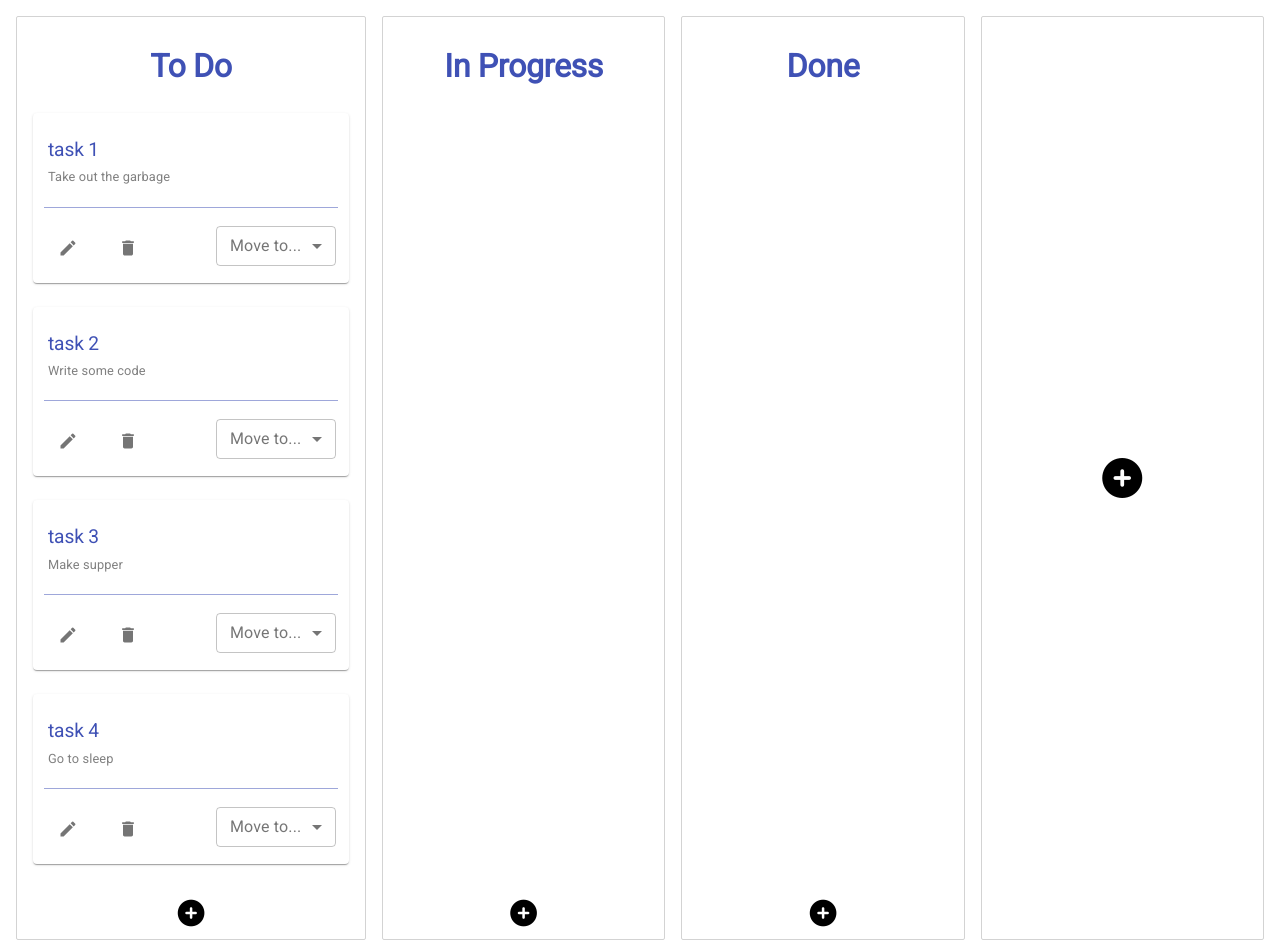
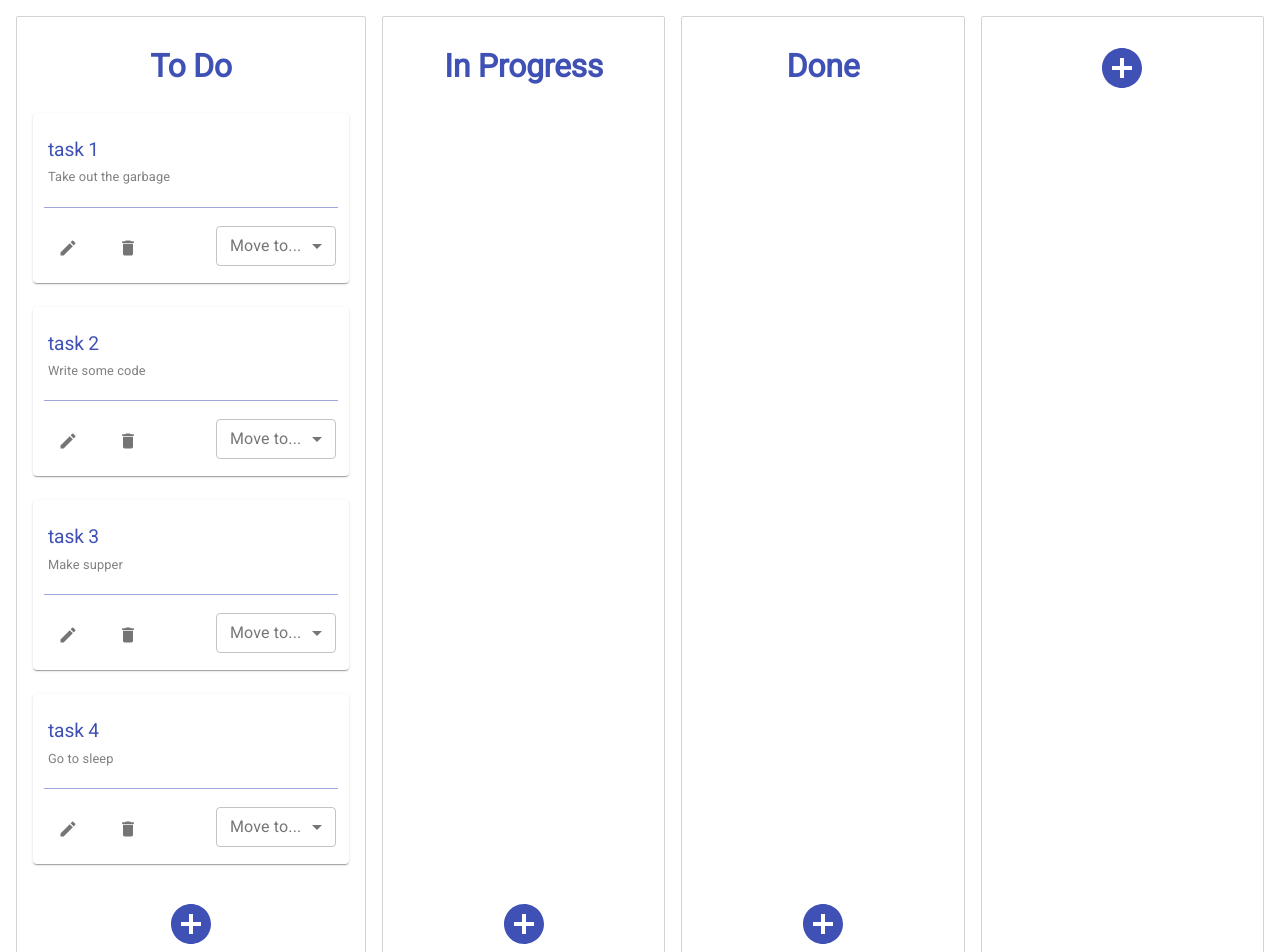
Before and after one commit to notayogilee/Luana-and-Lee-Task-Board, a React (Create React App) app: page / in a window 1280 px wide. Shown: the top 952 px of the page. Built offline with nearby package versions, Linux system fonts and the light colour scheme; the HTML template or start-up script is replaced by a standard one.

Commit message:
column title styled

```diff
--- a/src/components/Column.js
+++ b/src/components/Column.js
@@ -5,9 +5,12 @@ import { Droppable, Draggable } from 'react-beautiful-dnd';
 // import TaskCard from '../components/TaskCard';
 import {
   Typography,
+  IconButton
 } from '@material-ui/core';
 import './Column.css';
 import MainCard from '../components/MainCard';
+
+import AddCircleIcon from '@material-ui/icons/AddCircle';
 
 const Container = styled.div`
 postion: relative;
@@ -131,9 +134,19 @@ const Column = ({ column, index, tasks, columns, columnOrder, createNewTask, del
             </Droppable>
 
             <div className="newTask">
-              <button className="addTask" onClick={(() => {
+              <IconButton
+                aria-label="addTask"
+                className="addTask"
+                onClick={(() => { setAddTask(true); })}
+              >
+                <AddCircleIcon
+                  color="primary"
+                  style={{ fontSize: "2em"}}
+                />
+              </IconButton>
+              {/* <button className="addTask" onClick={(() => {
                 setAddTask(true);
-              })}><i className="fas fa-plus-circle fa-2x"></i></button>
+              })}><i className="fas fa-plus-circle fa-2x"></i></button> */}
             </div>
 
 
@@ -160,7 +173,22 @@ const Column = ({ column, index, tasks, columns, columnOrder, createNewTask, del
                   <button onClick={() => setAddColumn(false)}><i className="fas fa-times"></i></button>
                 </form>
               }
-              <button className="addColumn" onClick={() => setAddColumn(true)}><i className="fas fa-plus-circle fa-3x"></i></button>
+
+              {!addColumn &&
+                <div style={{marginTop: '15px'}}>
+                  <IconButton
+                    aria-label="addColumn"
+                    className="addColumn"
+                    onClick={() => setAddColumn(true)}
+                  >
+                    <AddCircleIcon
+                      color="primary"
+                      style={{ fontSize: "2em"}}
+                    />
+                  </IconButton>
+                </div>
+              }
+              {/* <button className="addColumn" onClick={() => setAddColumn(true)}><i className="fas fa-plus-circle fa-3x"></i></button> */}
             </Container>
           }
         </Fragment>
```
